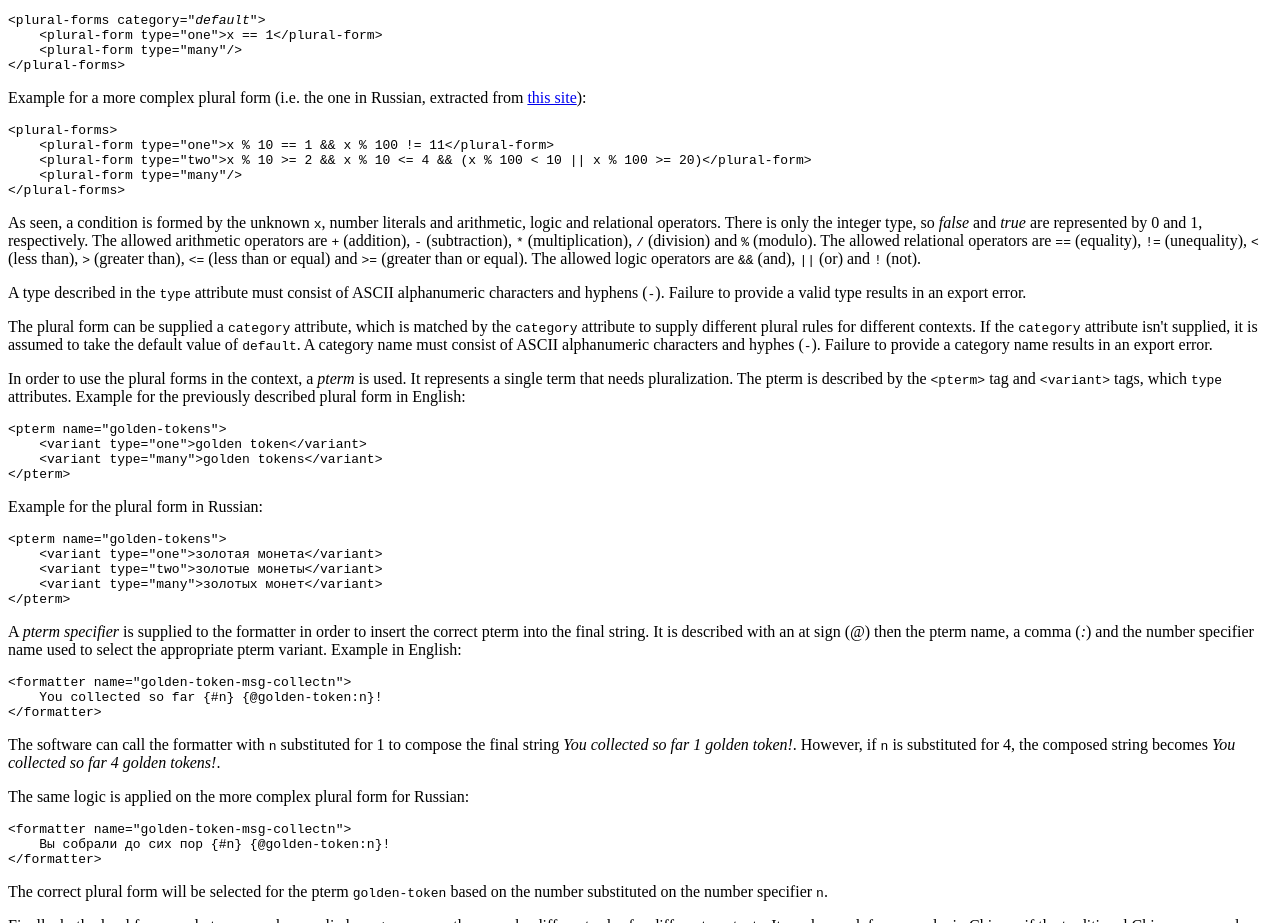
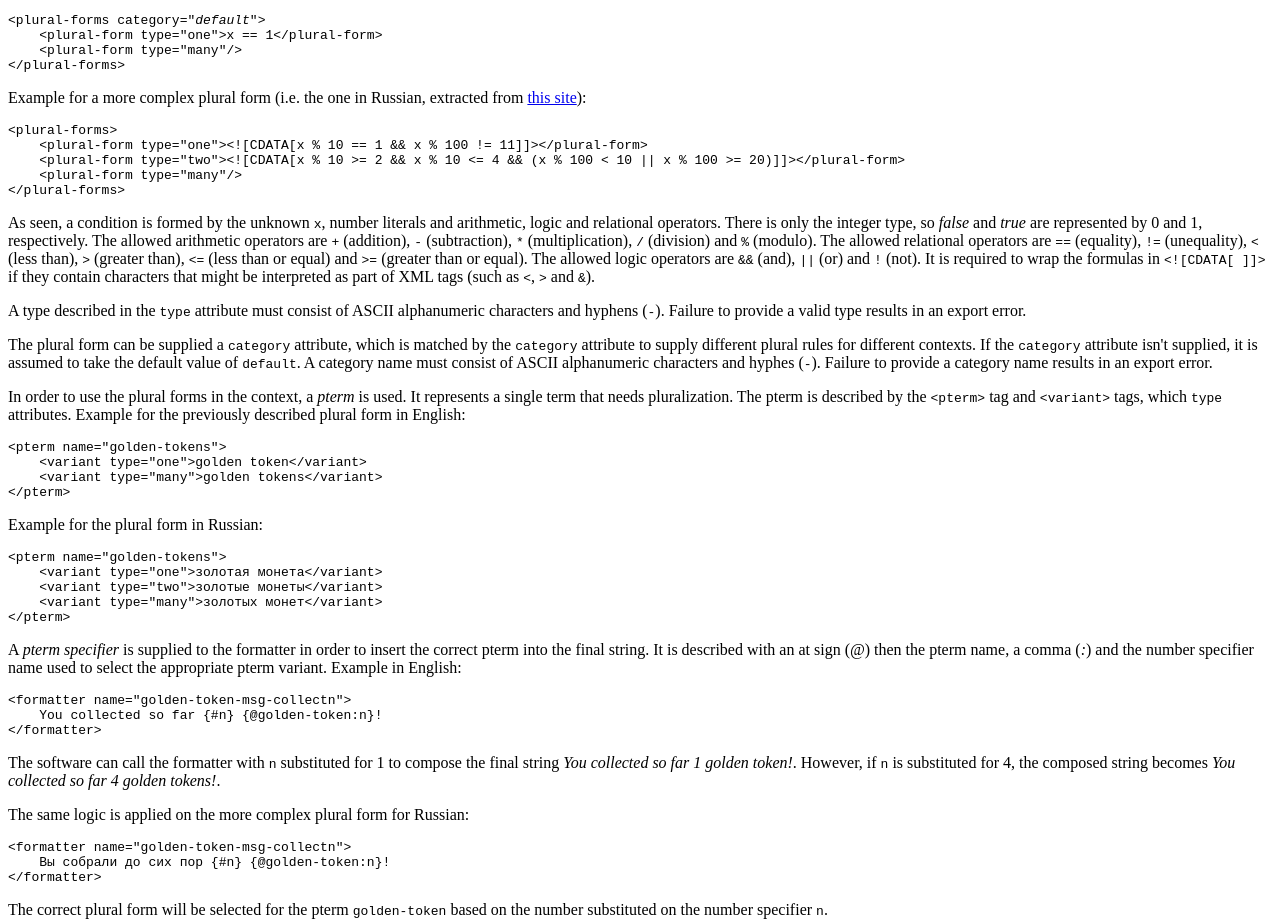
Before and after one commit to JoaoBaptMG/ReboundTheGame, a plain HTML site: page docs/lang-descriptor.html in a window 1280 px wide. Shown: the part 1911-2834 px from the top of the page. Drawn offline with Linux system fonts and the light colour scheme.

Commit message:
Update language descriptor file description.

```diff
--- a/docs/lang-descriptor.html
+++ b/docs/lang-descriptor.html
@@ -128,8 +128,8 @@
             <a href="http://docs.translatehouse.org/projects/localization-guide/en/latest/l10n/pluralforms.html">
                 this site</a>):</p>
             <pre>&lt;plural-forms&gt;
-    &lt;plural-form type="one"&gt;x % 10 == 1 &amp;&amp; x % 100 != 11&lt;/plural-form&gt;
-    &lt;plural-form type="two"&gt;x % 10 >= 2 &amp;&amp; x % 10 &lt;= 4 &amp;&amp; (x % 100 &lt; 10 || x % 100 &gt;= 20)&lt;/plural-form&gt;
+    &lt;plural-form type="one"&gt;&lt;![CDATA[x % 10 == 1 &amp;&amp; x % 100 != 11]]&gt;&lt;/plural-form&gt;
+    &lt;plural-form type="two"&gt;&lt;![CDATA[x % 10 >= 2 &amp;&amp; x % 10 &lt;= 4 &amp;&amp; (x % 100 &lt; 10 || x % 100 &gt;= 20)]]&gt;&lt;/plural-form&gt;
     &lt;plural-form type="many"/&gt;
 &lt;/plural-forms&gt;</pre>
             <p>As seen, a condition is formed by the unknown <tt>x</tt>, number literals and arithmetic, logic
@@ -140,7 +140,9 @@
             <tt>==</tt> (equality), <tt>!=</tt> (unequality), <tt>&lt;</tt> (less than),
             <tt>&gt;</tt> (greater than), <tt>&lt;=</tt> (less than or equal) and
             <tt>&gt;=</tt> (greater than or equal). The allowed logic operators are
-            <tt>&amp;&amp;</tt> (and), <tt>||</tt> (or) and <tt>!</tt> (not).</p>
+            <tt>&amp;&amp;</tt> (and), <tt>||</tt> (or) and <tt>!</tt> (not). It is required to wrap the formulas
+            in <tt>&lt;![CDATA[ ]]&gt;</tt> if they contain characters that might be interpreted as part of
+            XML tags (such as <tt>&lt;</tt>, <tt>&gt;</tt> and <tt>&amp;</tt>).</p>
             <p>A type described in the <tt>type</tt> attribute must consist of ASCII alphanumeric characters and hyphens
             (<tt>-</tt>). Failure to provide a valid type results in an export error.</p>
             <p>The plural form can be supplied a <tt>category</tt> attribute, which is matched by the <tt>category</tt>
```
